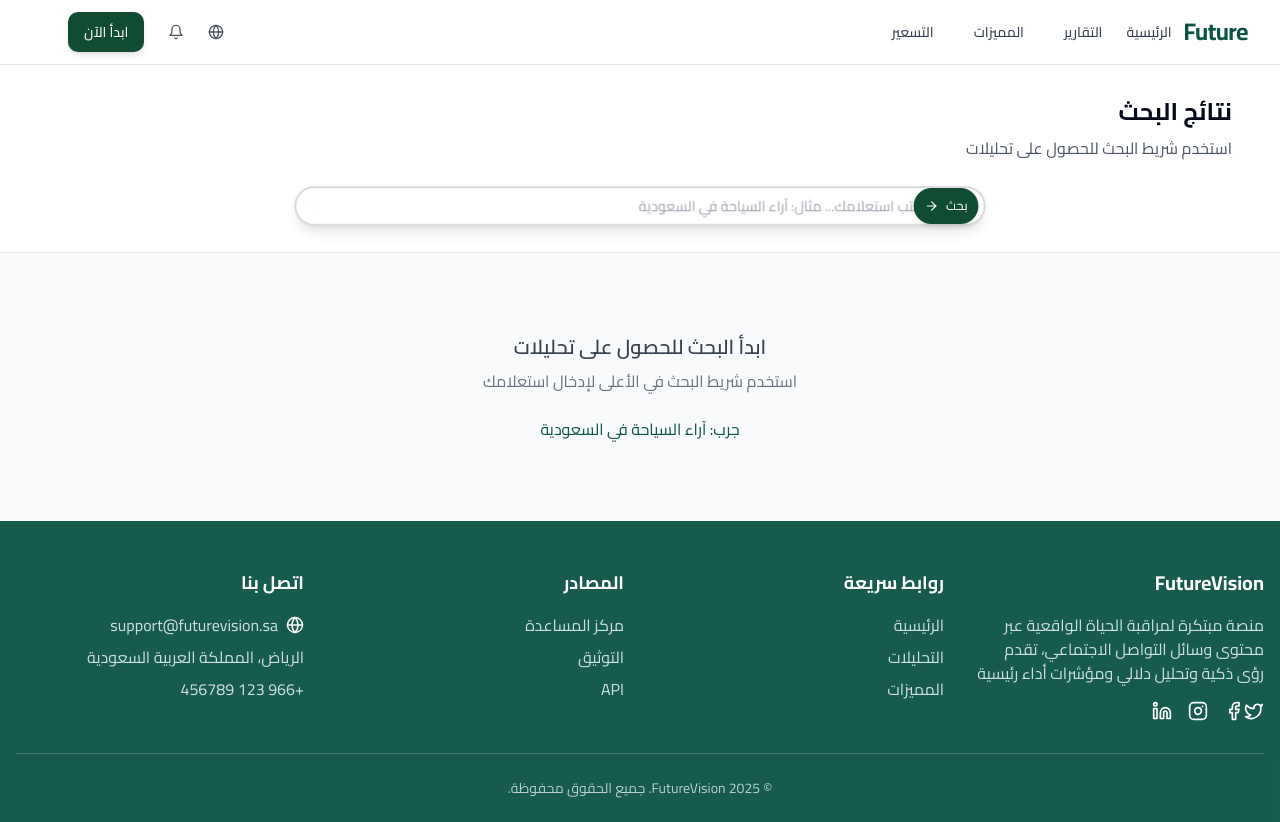
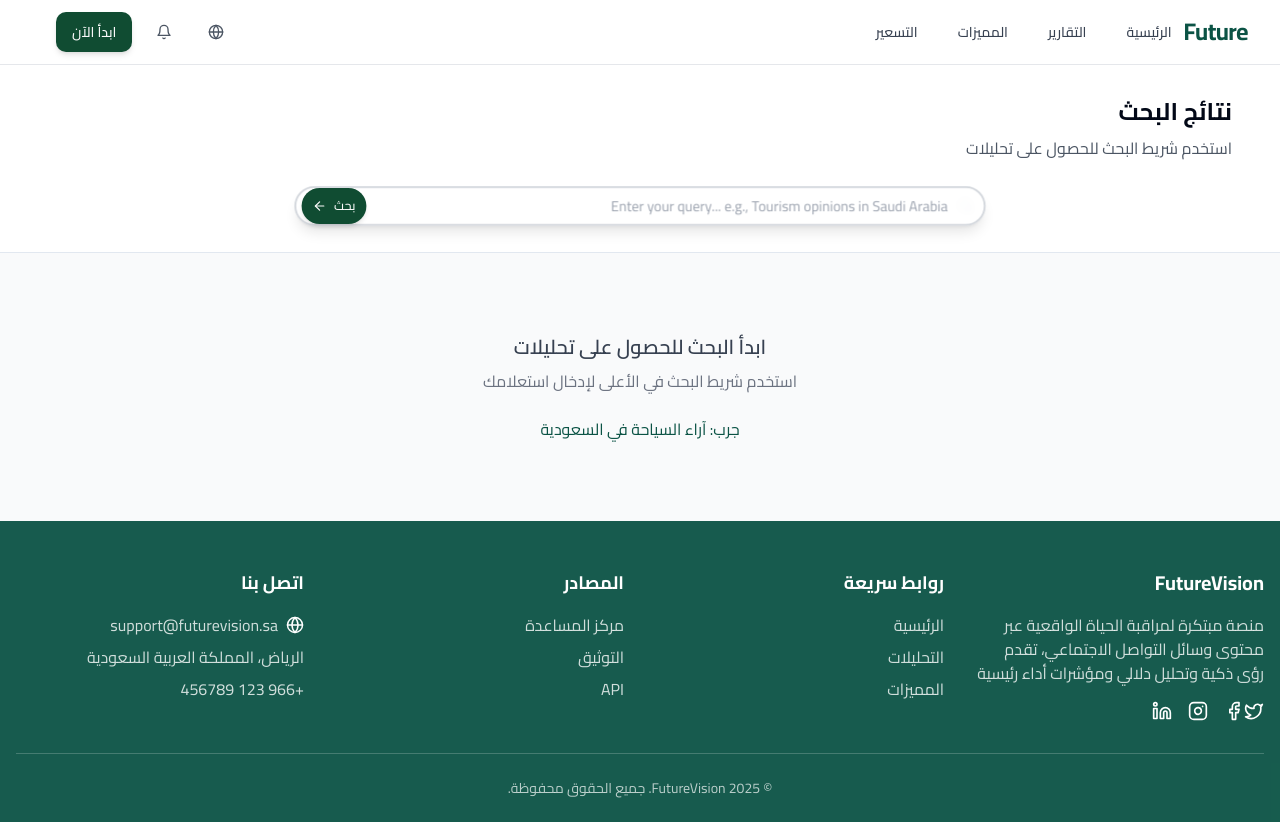
Before and after one commit to graudtion-project-iau/future-scope-insights, a React (Vite) app: page /results in a window 1280 px wide. Built offline with nearby package versions, Linux system fonts and the light colour scheme.

Commit message:
feat: Implement RTL/LTR language support
This commit adds support for right-to-left (RTL) and left-to-right (LTR) languages, dynamically changing the content direction based on the selected language.

```diff
--- a/src/components/Navbar.tsx
+++ b/src/components/Navbar.tsx
@@ -1,7 +1,7 @@
 
 import React from 'react';
 import { Link } from 'react-router-dom';
-import { Menu, Search, Globe, Bell } from 'lucide-react';
+import { Menu, Globe, Bell } from 'lucide-react';
 import { Button } from '@/components/ui/button';
 import { useLanguage } from '@/contexts/LanguageContext';
 
@@ -21,7 +21,7 @@ const Navbar: React.FC = () => {
               <span className="text-saudi-green text-2xl font-bold tracking-tight">Future</span>
             </Link>
             <div className="hidden md:block">
-              <div className="ml-10 flex items-baseline space-x-4">
+              <div className={`ml-10 flex items-baseline space-x-4 ${language === 'ar' ? 'space-x-reverse' : ''}`}>
                 <Link to="/" className="text-gray-700 hover:text-saudi-green px-3 py-2 rounded-md text-sm font-medium">
                   {t('nav.home')}
                 </Link>
@@ -38,7 +38,7 @@ const Navbar: React.FC = () => {
             </div>
           </div>
           <div className="hidden md:block">
-            <div className="ml-4 flex items-center md:ml-6 space-x-3">
+            <div className={`ml-4 flex items-center md:ml-6 space-x-3 ${language === 'ar' ? 'space-x-reverse' : ''}`}>
               <Button
                 variant="ghost"
                 size="icon"
--- a/src/components/SearchBar.tsx
+++ b/src/components/SearchBar.tsx
@@ -1,8 +1,9 @@
 
 import React, { useState } from 'react';
 import { useNavigate } from 'react-router-dom';
-import { Search, ArrowRight } from 'lucide-react';
+import { Search, ArrowRight, ArrowLeft } from 'lucide-react';
 import { Button } from '@/components/ui/button';
+import { useLanguage } from '@/contexts/LanguageContext';
 
 interface SearchBarProps {
   large?: boolean;
@@ -12,6 +13,8 @@ interface SearchBarProps {
 const SearchBar: React.FC<SearchBarProps> = ({ large = false, onSearch }) => {
   const [query, setQuery] = useState<string>("");
   const navigate = useNavigate();
+  const { language } = useLanguage();
+  const isRTL = language === 'ar';
 
   const handleSubmit = (e: React.FormEvent) => {
     e.preventDefault();
@@ -24,36 +27,38 @@ const SearchBar: React.FC<SearchBarProps> = ({ large = false, onSearch }) => {
     }
   };
 
+  const ArrowIcon = isRTL ? ArrowLeft : ArrowRight;
+
   return (
     <form
       onSubmit={handleSubmit}
       className={`relative flex items-center w-full max-w-3xl mx-auto transition-all duration-300 ${large ? 'scale-100' : 'scale-90'}`}
     >
       <div className="relative w-full">
-        <div className="absolute inset-y-0 left-0 pl-3 flex items-center pointer-events-none">
+        <div className={`absolute inset-y-0 ${isRTL ? 'right-0 pr-3' : 'left-0 pl-3'} flex items-center pointer-events-none`}>
           <Search className={`text-gray-400 ${large ? 'h-6 w-6' : 'h-5 w-5'}`} />
         </div>
         <input
           type="text"
-          placeholder="اكتب استعلامك... مثال: آراء السياحة في السعودية"
+          placeholder="Enter your query... e.g., Tourism opinions in Saudi Arabia"
           value={query}
           onChange={(e) => setQuery(e.target.value)}
           className={`
-            block w-full pl-10 pr-16 border-gray-300 rounded-full
+            block w-full ${isRTL ? 'pr-10 pl-16' : 'pl-10 pr-16'} border-gray-300 rounded-full
             bg-white bg-opacity-90 backdrop-blur-sm shadow-lg
             focus:ring-saudi-green focus:border-saudi-green border-2
             transition-all duration-300
             ${large ? 'py-4 text-lg' : 'py-2 text-base'}
           `}
-          dir="rtl"
+          dir={isRTL ? 'rtl' : 'ltr'}
         />
-        <div className="absolute inset-y-0 right-0 flex items-center pr-2">
+        <div className={`absolute inset-y-0 ${isRTL ? 'left-0' : 'right-0'} flex items-center ${isRTL ? 'pl-2' : 'pr-2'}`}>
           <Button
             type="submit"
             className={`btn-saudi rounded-full ${large ? 'py-2 px-6' : 'py-1 px-3'} flex items-center justify-center gap-2`}
           >
-            بحث
-            <ArrowRight className="h-4 w-4" />
+            {isRTL ? 'بحث' : 'Search'}
+            <ArrowIcon className="h-4 w-4" />
           </Button>
         </div>
       </div>
```
